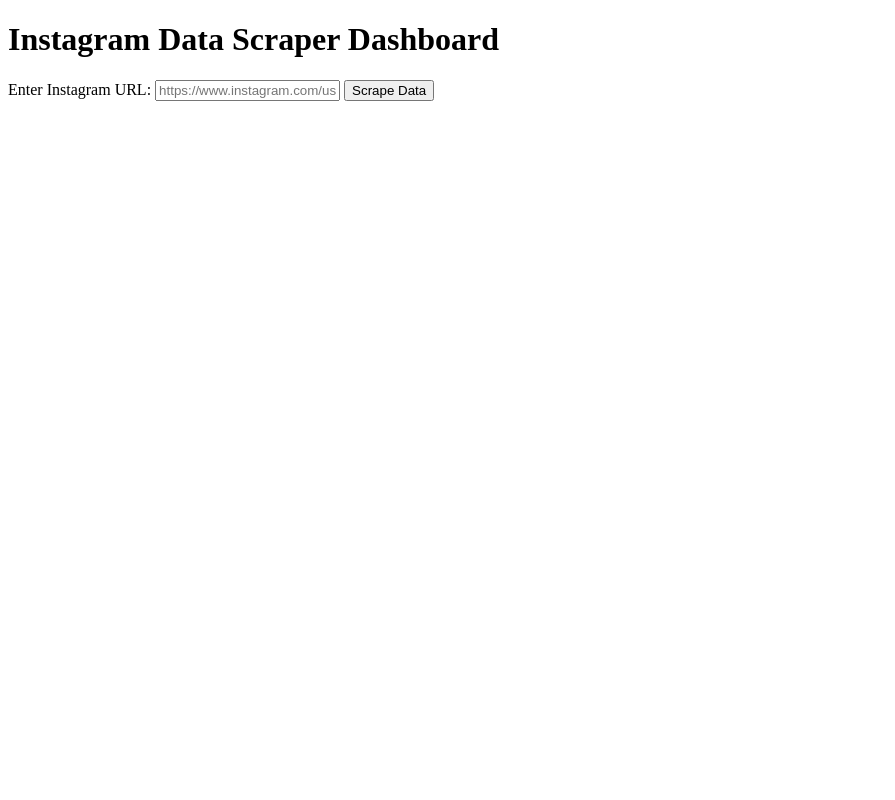
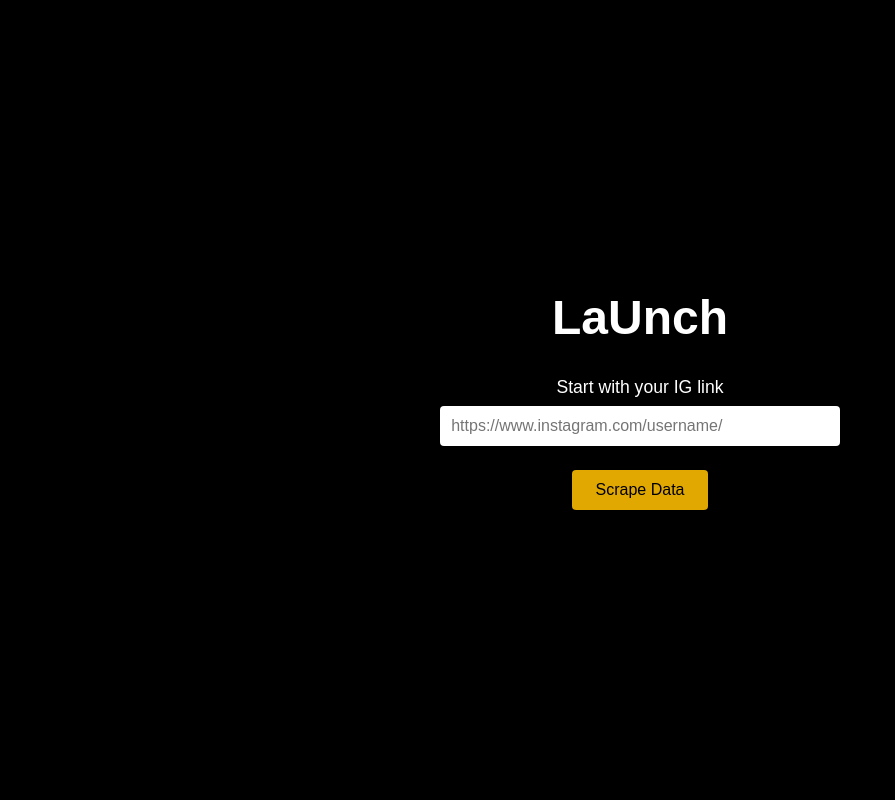
Before and after one commit to lucano610/launch_personal, a FastAPI app: page / in a window 1280 px wide. Shown: the whole page, without its empty margins (0-895 px from the left). Run offline with FastAPI, Linux system fonts and the light colour scheme.

Commit message:
update landing page

```diff
--- a/templates/first_dashboard.html
+++ b/templates/first_dashboard.html
@@ -2,22 +2,101 @@
 <html lang="en">
 <head>
   <meta charset="UTF-8">
-  <title>Instagram Data Scraper Dashboard</title>
+  <title>LaUnch</title>
+  <style>
+    /* Reset and basic styling */
+    * {
+      box-sizing: border-box;
+      margin: 0;
+      padding: 0;
+    }
+    body {
+      background-color: #000; /* Black background */
+      color: #fff;           /* White text */
+      font-family: Arial, sans-serif;
+      height: 100vh;
+      display: flex;
+      justify-content: center;
+      align-items: center;
+    }
+    .container {
+      text-align: center;
+      width: 100%;
+      max-width: 600px;
+      margin: 0 auto;
+      padding: 0 20px;
+    }
+    h1 {
+      font-size: 3rem;
+      margin-bottom: 2rem;
+    }
+    form {
+      display: flex;
+      flex-direction: column;
+      align-items: center;
+    }
+    label {
+      font-size: 1.1rem;
+      margin-bottom: 0.5rem;
+    }
+    input[type="text"] {
+      width: 100%;
+      max-width: 400px;
+      padding: 0.7rem;
+      border: none;
+      border-radius: 4px;
+      margin-bottom: 1.5rem;
+      font-size: 1rem;
+      outline: none;
+    }
+    button {
+      cursor: pointer;
+      background-color: #e0a800;
+      color: #000;
+      font-size: 1rem;
+      padding: 0.7rem 1.5rem;
+      border: none;
+      border-radius: 4px;
+      transition: background-color 0.2s ease-in-out;
+    }
+    button:hover {
+      background-color: #ffc107;
+    }
+    .scrape-completed {
+      margin-top: 2rem;
+    }
+    .scrape-completed a {
+      color: #ffc107;
+      text-decoration: none;
+    }
+    .scrape-completed a:hover {
+      text-decoration: underline;
+    }
+  </style>
 </head>
 <body>
-  <h1>Instagram Data Scraper Dashboard</h1>
+  <div class="container">
+    <h1>LaUnch</h1>
     <form action="/scrape" method="post">
-    <label for="instagram_url">Enter Instagram URL:</label>
-    <input type="text" id="instagram_url" name="instagram_url" placeholder="https://www.instagram.com/username/">
+      <label for="instagram_url">Start with your IG link</label>
+      <input
+        type="text"
+        id="instagram_url"
+        name="instagram_url"
+        placeholder="https://www.instagram.com/username/"
+        autocomplete="off"
+      >
       <button type="submit">Scrape Data</button>
     </form>
-
     {% if total_items is defined %}
+    <div class="scrape-completed">
       <h2>Scraping Completed</h2>
       <p>Total items scraped: {{ total_items }}</p>
       <p>
         <a href="{{ download_link }}">Download the full JSON data</a>
       </p>
+    </div>
     {% endif %}
+  </div>
 </body>
 </html>
```
Lines whose indentation alone changed are shown as unchanged.
